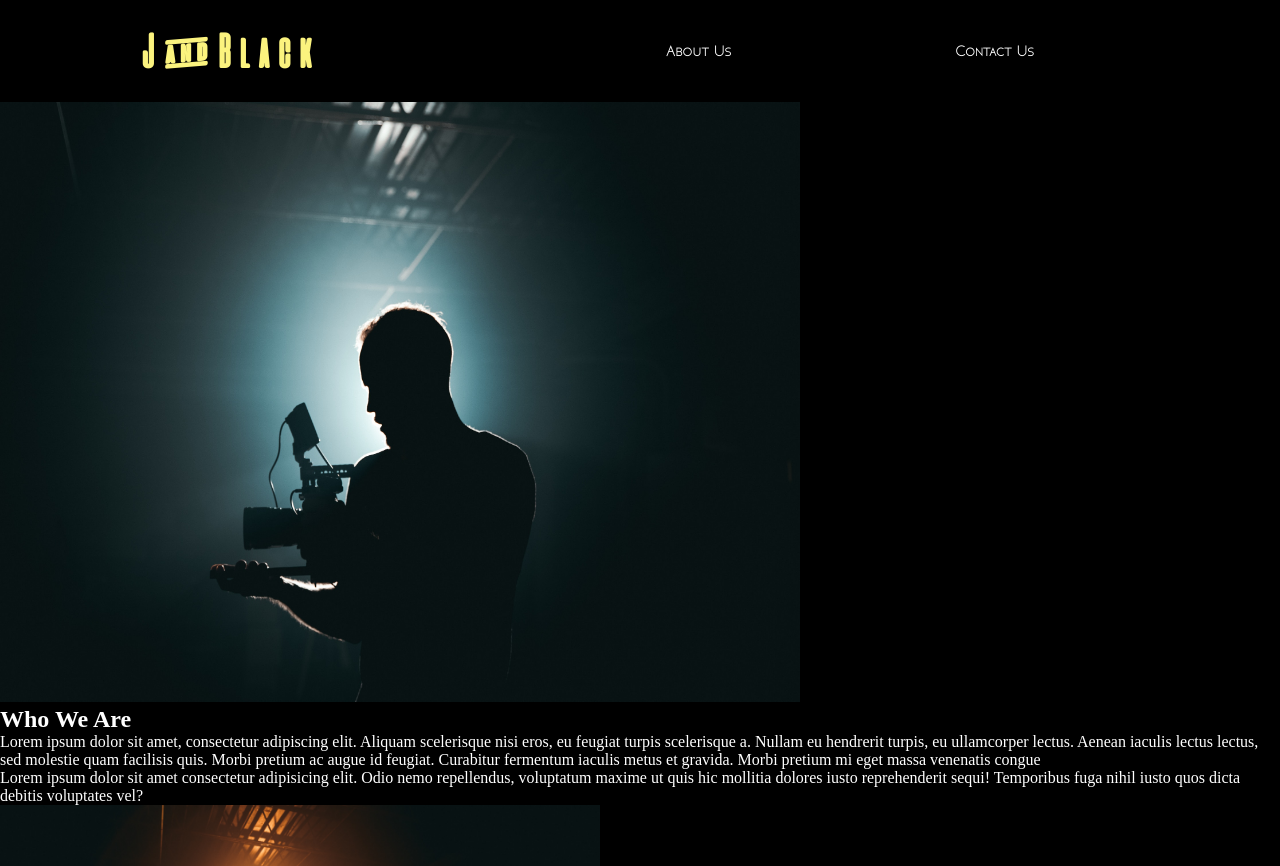
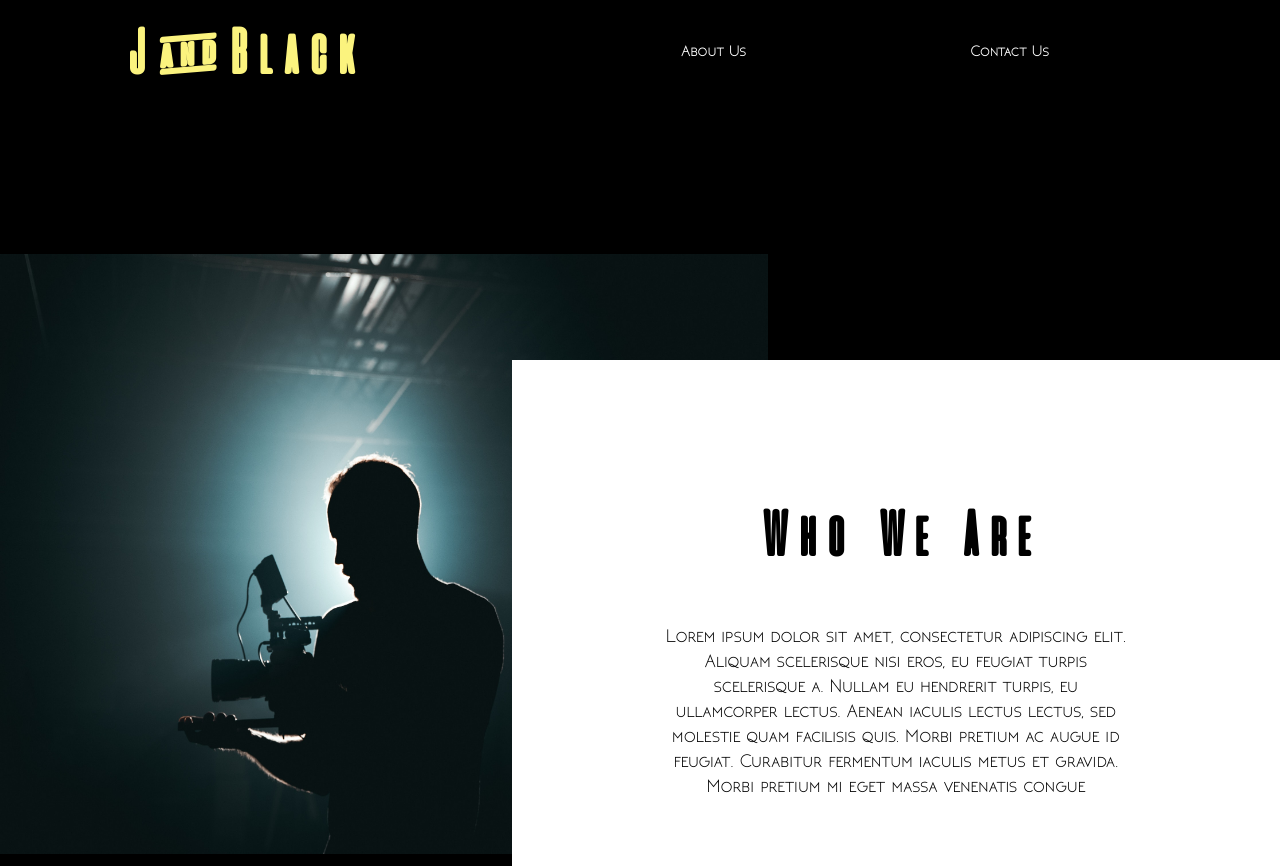
Before and after one commit to codeInitiate/Creative-Agency, a plain HTML site: page index.html in a window 1280 px wide. Shown: the top 866 px of the page. Drawn offline with Linux system fonts and the light colour scheme.

Commit message:
index.css

```diff
--- a/index.css
+++ b/index.css
@@ -35,7 +35,7 @@ body {
 #main_Header h1 {
   font-family: "headerFont";
   color: rgb(251, 243, 126);
-  font-size: 3em;
+  font-size: 4em;
 }
 
 .nav_Bar {
@@ -44,4 +44,57 @@ body {
   list-style: none;
   padding: 1em;
   width: 50%;
+  font-size: 1em;
 }
+
+.nav_Bar li:hover {
+  color: gold;
+  transition: all 1s ease-in;
+  cursor: pointer;
+  font-size: 0.9em;
+}
+
+.contain_img {
+  width: 100%;
+  height: 100% !important;
+  display: flex;
+  justify-content: center;
+  margin-top: 4em;
+  padding: 6em;
+  color: #000;
+}
+
+.contain_img h2 {
+  display: block;
+  text-align: center;
+  font-family: "headerFont";
+  font-size: 4em;
+  padding-top: 20px;
+  padding-bottom: 0.4em;
+}
+
+.contain_img p {
+  width: 70%;
+  line-height: 1.3em;
+  padding: 2em;
+  font-family: "textFont";
+  font-size: 1.2em;
+  text-align: center;
+}
+
+.contain_img img {
+  position: relative;
+  z-index: -2;
+  right: 40%;
+  left: -25%;
+}
+
+#rightText {
+  width: 60%;
+  padding: 8em 0 8em 0;
+  margin: 0;
+  background: #fff;
+  position: absolute;
+  left: 40%;
+  top: 45%;
+}
```
